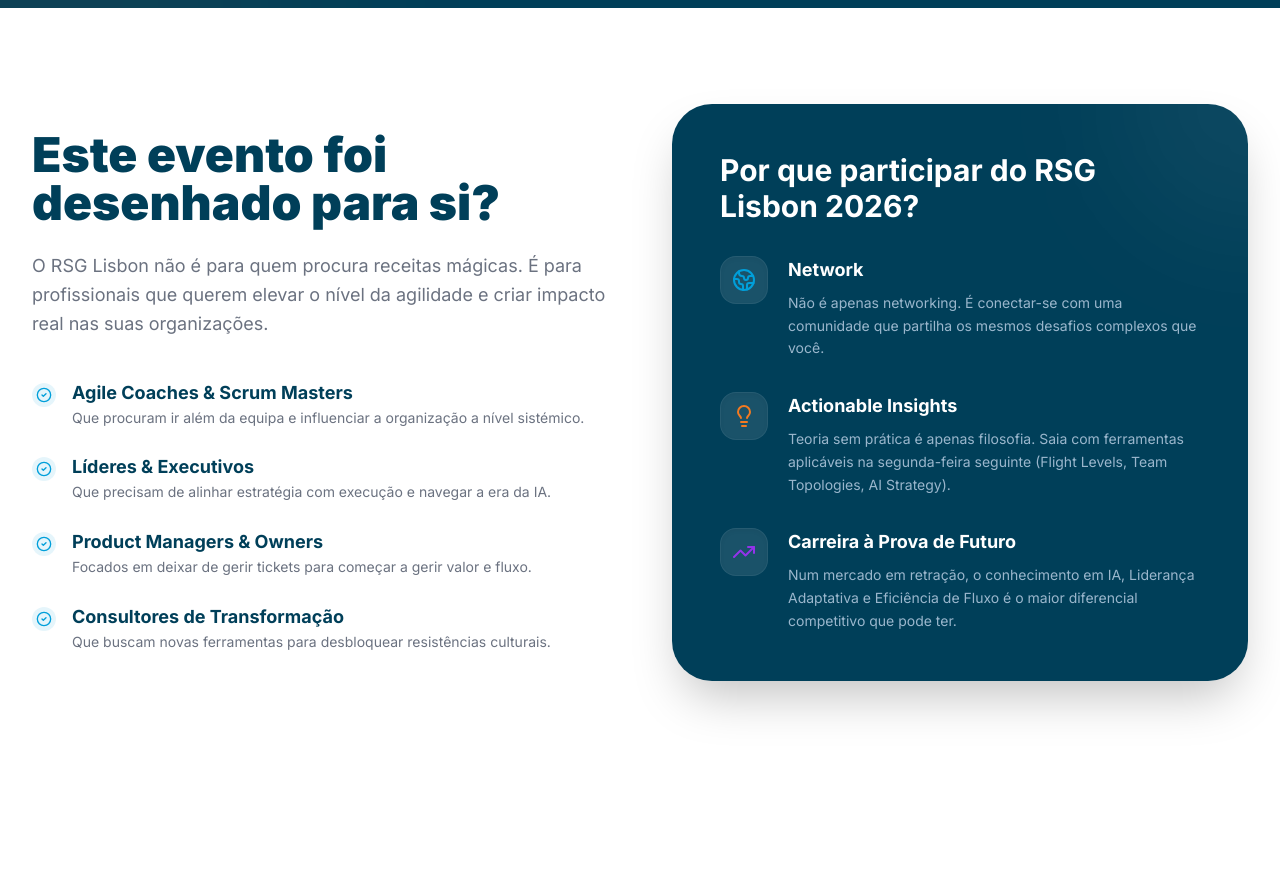
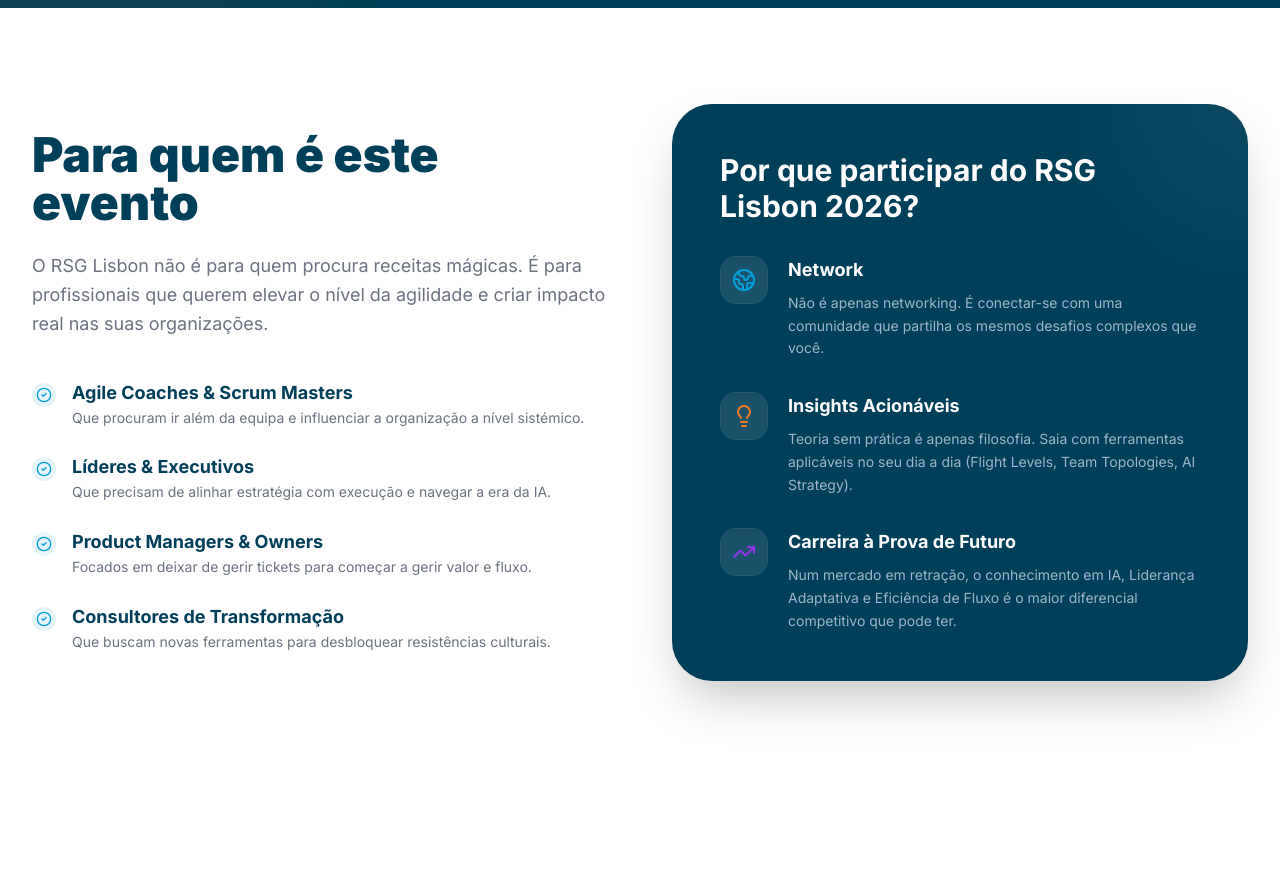
Before and after one commit to tugagilportugal-star/rsg2026, a React (Vite) app: page / in a window 1280 px wide. Shown: the part 5040-5918 px from the top of the page. Built offline with nearby package versions, Linux system fonts and the light colour scheme; no server answers.

Commit message:
Update WhyAttend.tsx

```diff
--- a/sections/WhyAttend.tsx
+++ b/sections/WhyAttend.tsx
@@ -31,8 +31,8 @@ export const WhyAttend: React.FC = () => {
     },
     {
       icon: <Lightbulb className="w-6 h-6 text-brand-orange" />,
-      title: "Actionable Insights",
-      desc: "Teoria sem prática é apenas filosofia. Saia com ferramentas aplicáveis na segunda-feira seguinte (Flight Levels, Team Topologies, AI Strategy)."
+      title: "Insights Acionáveis",
+      desc: "Teoria sem prática é apenas filosofia. Saia com ferramentas aplicáveis no seu dia a dia (Flight Levels, Team Topologies, AI Strategy)."
     },
     {
       icon: <TrendingUp className="w-6 h-6 text-purple-600" />,
@@ -50,7 +50,7 @@ export const WhyAttend: React.FC = () => {
           {/* COLUNA DA ESQUERDA: QUEM DEVE IR */}
           <div>
             <h2 className="text-4xl md:text-5xl font-black text-brand-darkBlue mb-6 leading-tight">
-              Este evento foi desenhado para si?
+              Para quem é este evento
             </h2>
             <p className="text-gray-500 text-lg mb-10 leading-relaxed">
               O RSG Lisbon não é para quem procura receitas mágicas. É para profissionais que querem elevar o nível da agilidade e criar impacto real nas suas organizações.
```
